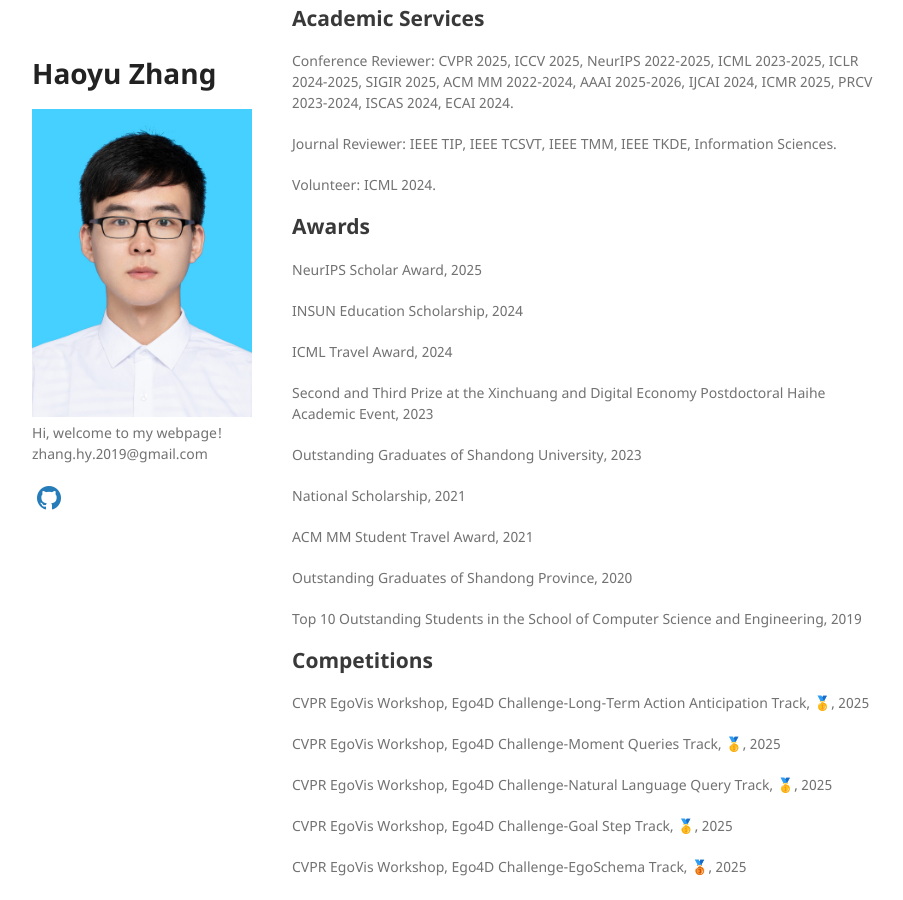
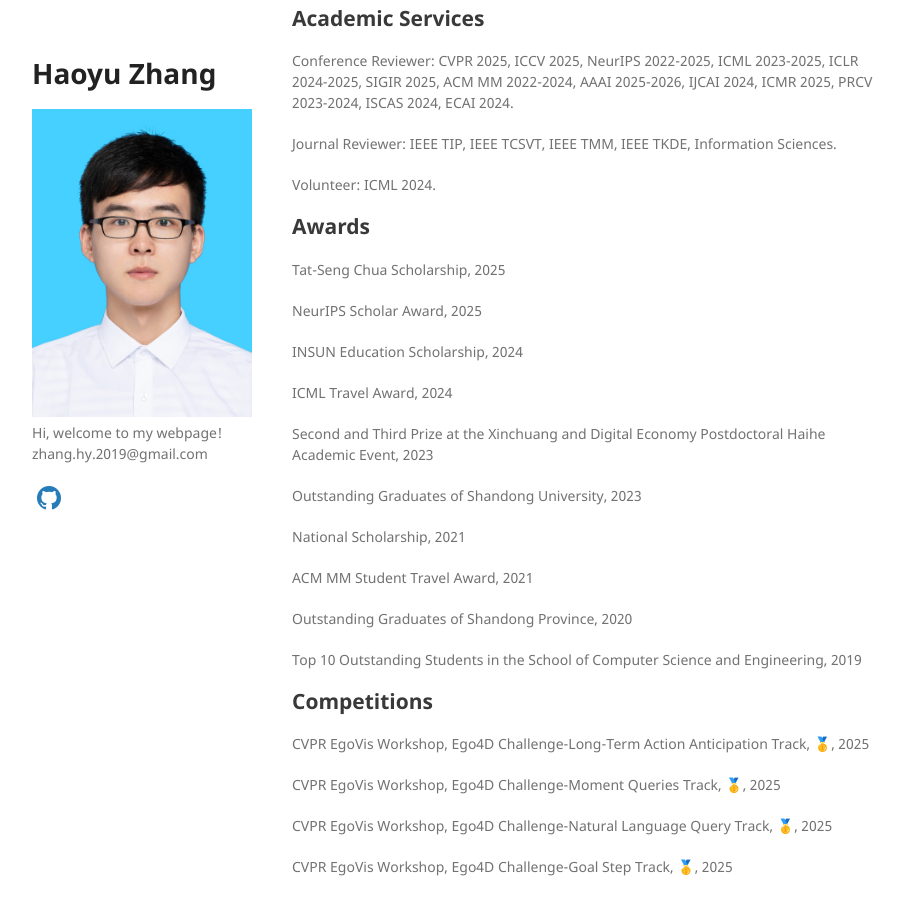
Before and after one commit to Hyu-Zhang/Hyu-Zhang.github.io, a Jekyll site: the page built from index.md, in a window 1280 px wide and 900 px high, scrolled down 2386 px. Shown: the whole window, without its empty margins (178-1081 px from the left). Built offline with Jekyll 4.4.1, drawn with Linux system fonts in a browser that asks for light colours; a style sheet for code colours, icons or effects is not loaded; our own code applies the rules of GitHub Pages for plain Markdown files.

Commit message:
Update index.md

```diff
--- a/index.md
+++ b/index.md
@@ -145,6 +145,8 @@
 <!--
 2023信创与数字经济博士后海河学术论坛，二等奖，三等奖
 -->
+Tat-Seng Chua Scholarship, 2025
+
 NeurIPS Scholar Award, 2025
 
 INSUN Education Scholarship, 2024
```
